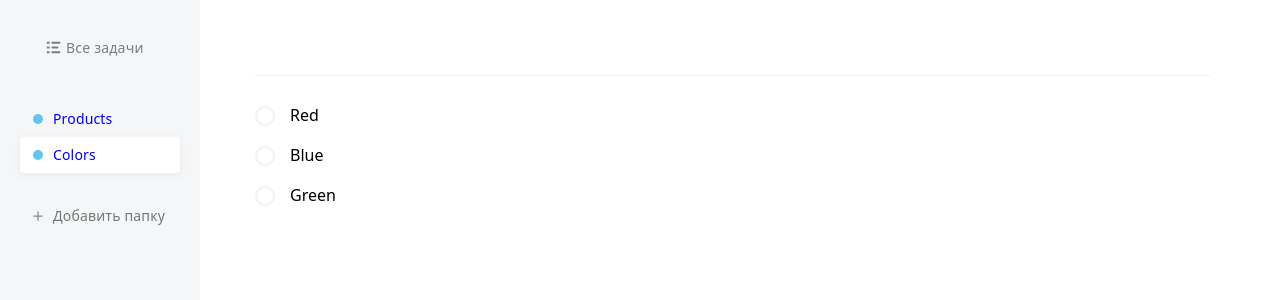
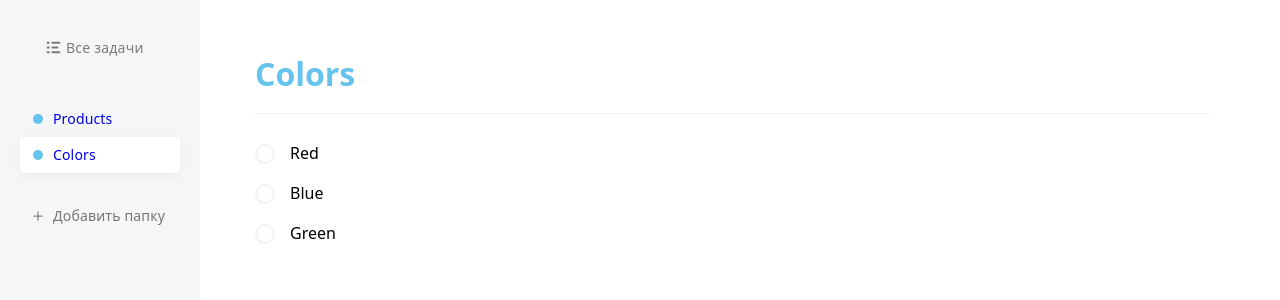
Before and after one commit to 13RedFox/todos_typescript, a React (Vite) app: page /46bea30459d in a window 1280 px wide. Shown: the top 300 px of the page. Built offline with nearby package versions, Linux system fonts and the light colour scheme.

Commit message:
:recycle: Refactoring code in the components.

```diff
--- a/src/App/App.tsx
+++ b/src/App/App.tsx
@@ -5,7 +5,6 @@ import { FolderType } from '../types/folder.type';
 import styles from './App.module.scss';
 
 export const App: FC = () => {
-  const [currentFolderId, setCurrentFolderId] = useState<string>('');
   const [data, setData] = useState<FolderType[]>([
     {
       id: 'b1681e3b938',
@@ -37,7 +36,6 @@ export const App: FC = () => {
   return (
     <div className={styles.app}>
       <Sidebar
-        setCurrentFolderId={setCurrentFolderId}
         data={data}
         setData={setData}
       />
--- a/src/components/Tasks/Tasks.module.scss
+++ b/src/components/Tasks/Tasks.module.scss
@@ -6,7 +6,6 @@
     font-weight: 700;
     font-size: 32px;
     line-height: 120%;
-    color: #64c4ed;
     border-bottom: 1px solid #f2f2f2;
     padding-bottom: 20px;
     margin-bottom: 30px;
--- a/src/components/Tasks/Tasks.tsx
+++ b/src/components/Tasks/Tasks.tsx
@@ -13,15 +13,19 @@ export const Tasks: FC<TasksProps> = ({ data }): JSX.Element => {
 
   return (
     <>
-      {[] &&
-        data
+      {(data || [])
         .filter((el) => el.id === id)
         .map((el) => (
           <div
             key={el.id}
             className={styles.tasks}
           >
-              <h2 className={styles.tasks__title}></h2>
+            <h2
+              className={styles.tasks__title}
+              style={{ color: el.color }}
+            >
+              {el.title}
+            </h2>
             <ul className={styles.tasks__list}>
               <TaskListItem tasks={el.tasks} />
             </ul>
--- a/src/components/Tasks/components/TaskListItem/TaskListItem.tsx
+++ b/src/components/Tasks/components/TaskListItem/TaskListItem.tsx
@@ -10,8 +10,7 @@ interface TaskListItemProps {
 export const TaskListItem: FC<TaskListItemProps> = ({ tasks }): JSX.Element => {
   return (
     <>
-      {[] &&
-        tasks.map((task) => (
+      {(tasks || []).map((task) => (
         <li
           key={task.id}
           className={styles.tasks__item}
--- a/src/module/AllTaskButton/AllTaskButton.tsx
+++ b/src/module/AllTaskButton/AllTaskButton.tsx
@@ -1,23 +1,15 @@
 import { FC } from 'react';
 import { Link } from 'react-router-dom';
 import { Icon } from '../../components';
-import { FolderType } from '../../types/folder.type';
 import styles from './AllTaskButton.module.scss';
 
 interface AllTaskButtonProps {
   name: string;
-  data: FolderType[];
 }
 
-export const AllTaskButton: FC<AllTaskButtonProps> = ({ name, data }): JSX.Element => {
-  const showAllTask = () => {
-    console.log('All tasks...');
-  };
+export const AllTaskButton: FC<AllTaskButtonProps> = ({ name }): JSX.Element => {
   return (
-    <button
-      className={styles.all}
-      onClick={showAllTask}
-    >
+    <button className={styles.all}>
       <Link to='/all'>
         <Icon
           name='all'
--- a/src/module/FolderList/components/FolderListItem.tsx
+++ b/src/module/FolderList/components/FolderListItem.tsx
@@ -14,12 +14,10 @@ export const FolderListItem: FC<FolderListItemProps> = ({ el }) => {
   const { title, color, id } = el;
   const cutTitle = title.length > 10 ? title.slice(0, 10) + '...' : title;
 
-  console.log(id);
-
   return (
     <li className={classNames(styles.item)}>
       <NavLink
-        to={`/${el.id}`}
+        to={`/${id}`}
         className={({ isActive }) => (isActive ? 'active' : '')}
       >
         <div
--- a/src/module/Main/Main.tsx
+++ b/src/module/Main/Main.tsx
@@ -11,7 +11,6 @@ interface MainProps {
 export const Main: FC<MainProps> = ({ data }): JSX.Element => {
   return (
     <main className={styles.main}>
-      <>
       <Routes>
         <Route
           path='/'
@@ -22,7 +21,6 @@ export const Main: FC<MainProps> = ({ data }): JSX.Element => {
           element={<Tasks data={data} />}
         />
       </Routes>
-      </>
     </main>
   );
 };
--- a/src/module/Sidebar/Sidebar.tsx
+++ b/src/module/Sidebar/Sidebar.tsx
@@ -7,10 +7,9 @@ import styles from './Sidebar.module.scss';
 interface SidebarProps {
   data: FolderType[];
   setData: Dispatch<SetStateAction<FolderType[]>>;
-  setCurrentFolderId: Dispatch<SetStateAction<string>>;
 }
 
-export const Sidebar: FC<SidebarProps> = ({ setCurrentFolderId, data, setData }) => {
+export const Sidebar: FC<SidebarProps> = ({ data, setData }) => {
   const [isOpenModal, setIsOpenModal] = useState<boolean>(false);
 
   const handleOpenModal = () => {
@@ -21,13 +20,11 @@ export const Sidebar: FC<SidebarProps> = ({ setCurrentFolderId, data, setData })
     <aside className={styles.aside}>
       {data.length > 0 && (
         <>
-          <AllTaskButton
-            name='Все задачи'
-            data={data}
-          />
+          <AllTaskButton name='Все задачи' />
           <FolderList data={data} />
         </>
       )}
+
       {!isOpenModal && (
         <Button
           size='default'
```
Lines whose indentation alone changed are shown as unchanged.
